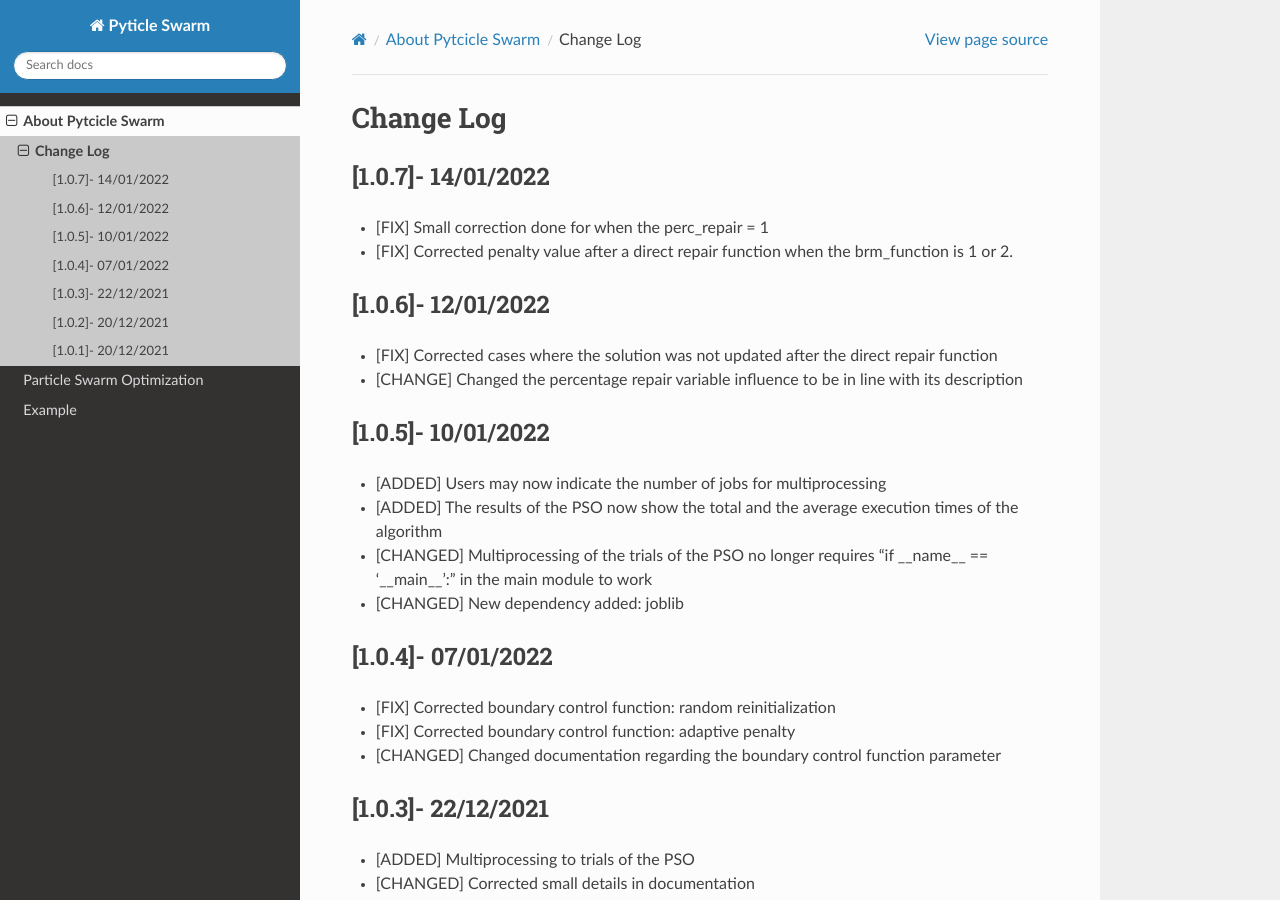
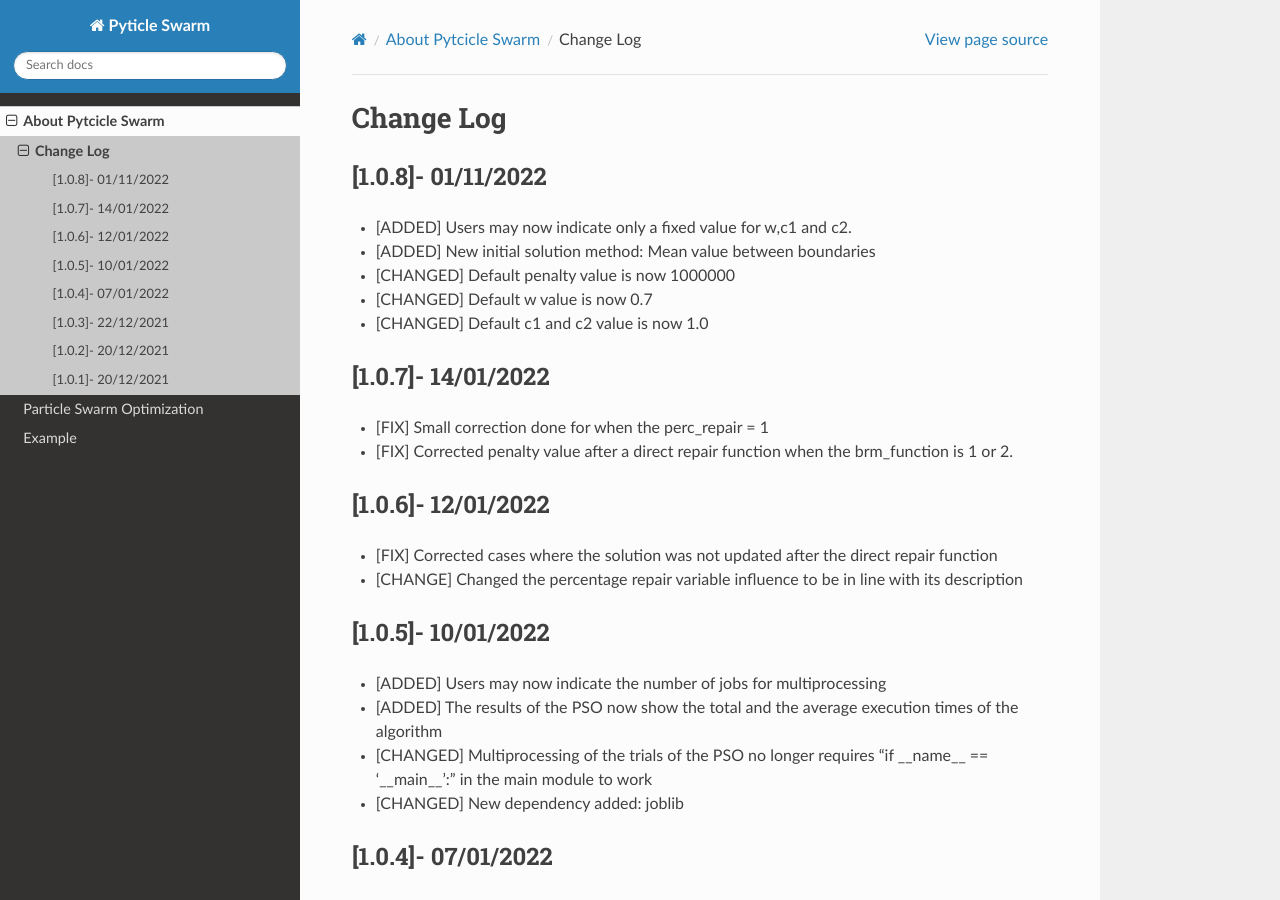
Before and after one commit to gecad-pyticle-swarm/pyticle-swarm, a Sphinx documentation site: the page built from docs/CHANGELOG.rst, in a window 1280 px wide and 900 px high. Built offline with Sphinx 7.4.7 and the Read the Docs theme 2.0.0, drawn with Linux system fonts in a browser that asks for light colours.

Commit message:
Release 1.0.8

```diff
--- a/docs/CHANGELOG.rst
+++ b/docs/CHANGELOG.rst
@@ -1,5 +1,14 @@
 Change Log
 =============
+
+[1.0.8]- 01/11/2022
+-------------------
+
+- [ADDED] Users may now indicate only a fixed value for w,c1 and c2.
+- [ADDED] New initial solution method: Mean value between boundaries
+- [CHANGED] Default penalty value is now 1000000
+- [CHANGED] Default w value is now 0.7
+- [CHANGED] Default c1 and c2 value is now 1.0
 
 [1.0.7]- 14/01/2022
 -------------------
--- a/setup.py
+++ b/setup.py
@@ -11,7 +11,7 @@ with open(path.join(HERE, 'README.md'), encoding='utf-8') as f:
 
 setup(
     name="Pyticle-Swarm",
-    version="1.0.7",
+    version="1.0.8",
     description="PSO library",
     long_description=long_description,
     long_description_content_type="text/markdown",
```
